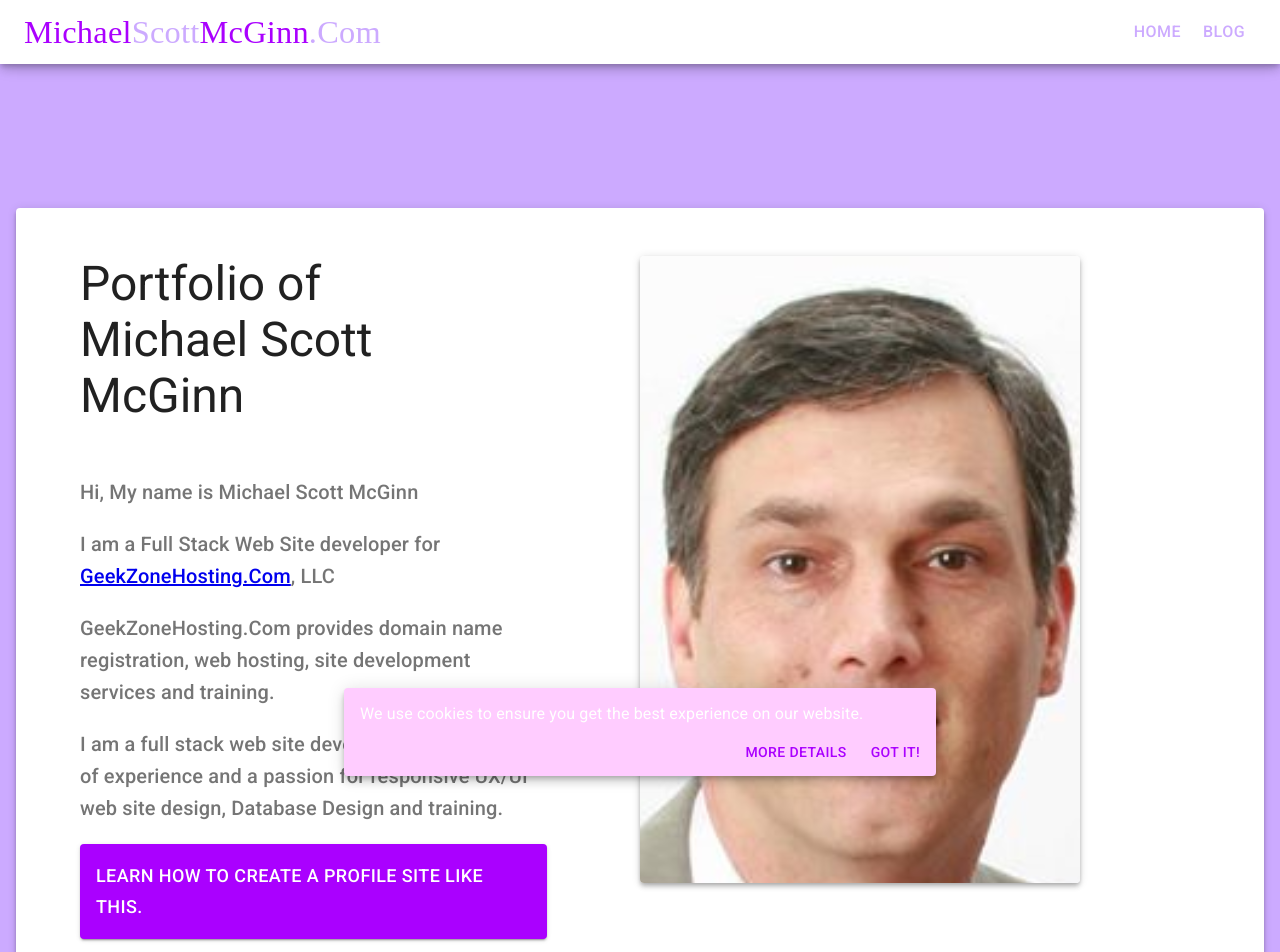
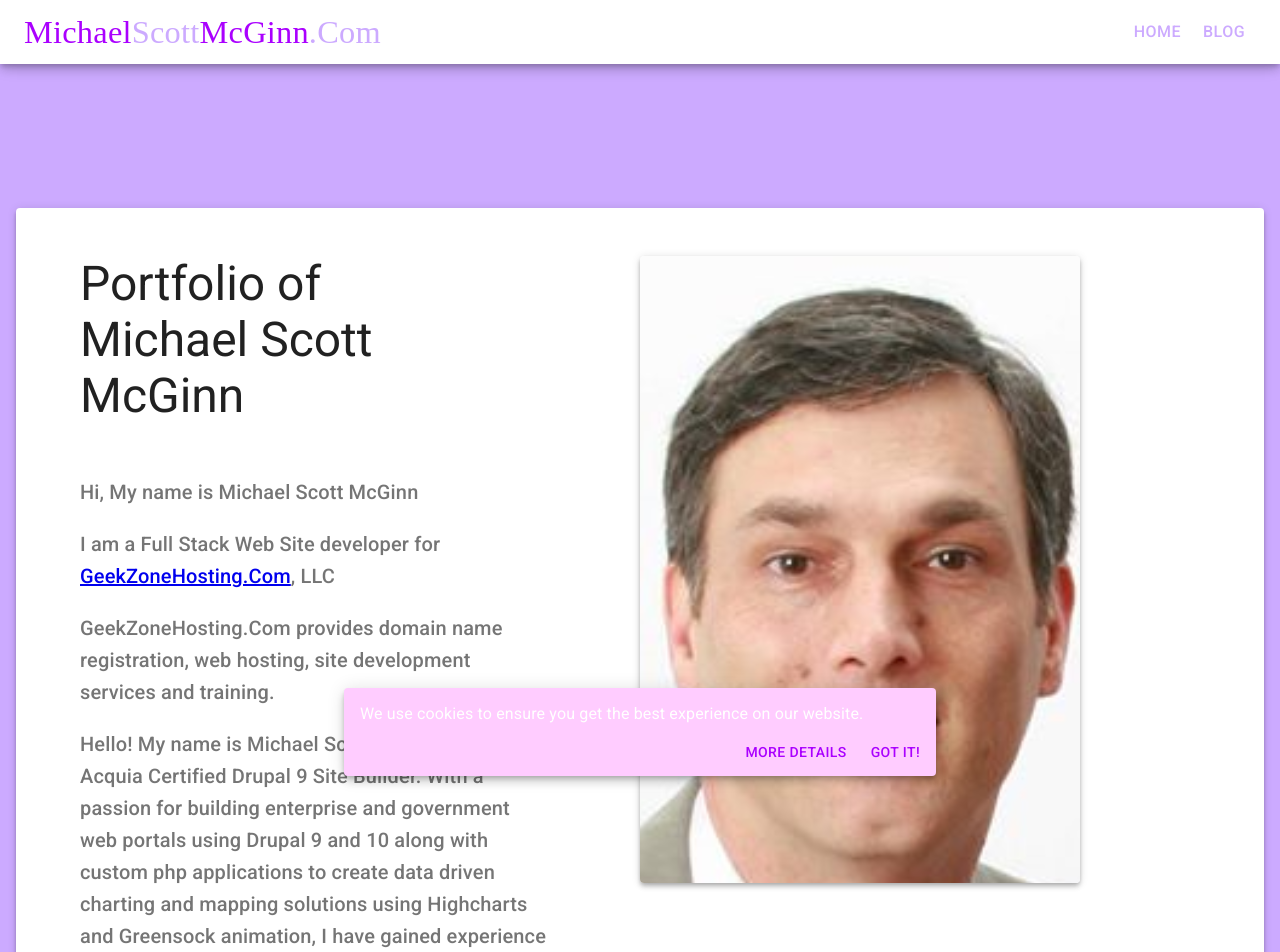
Before and after one commit to waptug/MyPortfolio, a React (Create React App) app: page / in a window 1280 px wide. Shown: the top 952 px of the page. Built offline with nearby package versions, Linux system fonts and the light colour scheme; a web font is replaced by a local one.

Commit message:
Added links

```diff
--- a/src/logged_out/components/home/HeadSection.js
+++ b/src/logged_out/components/home/HeadSection.js
@@ -139,7 +139,7 @@ Michael Scott McGinn</p>
 GeekZoneHosting.Com provides domain name registration, web hosting,
 site development services and training.</p>
 <p>
-I am a full stack web site developer with 30 years of experience and a passion for responsive UX/UI web site design, Database Design and training.</p>
+Hello! My name is Michael Scott McGinn and I am a Acquia Certified Drupal 9 Site Builder. With a passion for building enterprise and government web portals using Drupal 9 and 10 along with custom php applications to create data driven charting and mapping solutions using Highcharts and Greensock animation, I have gained experience in enterpeise and government projects over the last 20 years at Microsoft, Boeing, FEMA and many small business clients. </p>
                           </Typography>
                         </Box>
                         <Button
@@ -148,9 +148,9 @@ I am a full stack web site developer with 30 years of experience and a passion f
                           fullWidth
                           className={classes.extraLargeButton}
                           classes={{ label: classes.extraLargeButtonLabel }}
-                          href="https://waptug.com"
+                          href="https://www.linkedin.com/in/geekzonebooks/"
                         >
-                          Learn how to create a profile site like this.
+                          Connect with Me on LinkedIn
                         </Button>
 
 
--- a/src/logged_out/components/home/ShowcaseSection.js
+++ b/src/logged_out/components/home/ShowcaseSection.js
@@ -139,12 +139,13 @@ function HeadSection(props) {
 <p><a href="https://GeekZoneHosting.Com" target="_blank" rel="noopener noreferrer">GeekZoneHosting.Com</a>, LLC</p>
 <p>
 can provide domain name registration, web hosting, SSL certificates, SMTP and POP3 Email services and
-site development services. GeekZoneHosting.Com also provided a number of supporting services via affiliate
-relationships with multiple vendors via its website.</p>
+site development services. GeekZoneHosting.Com also provids a number of supporting services via affiliate
+relationships with multiple vendors via its website network.</p>
+<p>Virtual Assistants are available for clients to assist with administrative tasks.</p>
 <p>
-Simple shared hosting to multiple racks of managed dedicated servers.</p>
+Simple shared hosting to multiple racks of managed dedicated servers are available for clients at <a href="https://mtbn.net" target="_blank" rel="noopener noreferrer">mtbn.net</a></p>
 <a href="https://geekzonehosting.com" target="_blank" rel="noopener noreferrer"><img width="100%" src="//image.thum.io/get/width/300/http://geekzonehosting.com" alt="thum.io screenshot of GeekZoneHosting.Com"/></a>
-<p>Training Video Production</p>
+<p>Training Video Production Services are available</p>
 <iframe title="video1" width="100%" height="315" src="https://www.youtube.com/embed/zwdWxfmjSRc" frameborder="0" allow="accelerometer; autoplay; encrypted-media; gyroscope; picture-in-picture" allowfullscreen></iframe>
                           </Typography>
                         </Box>
```
